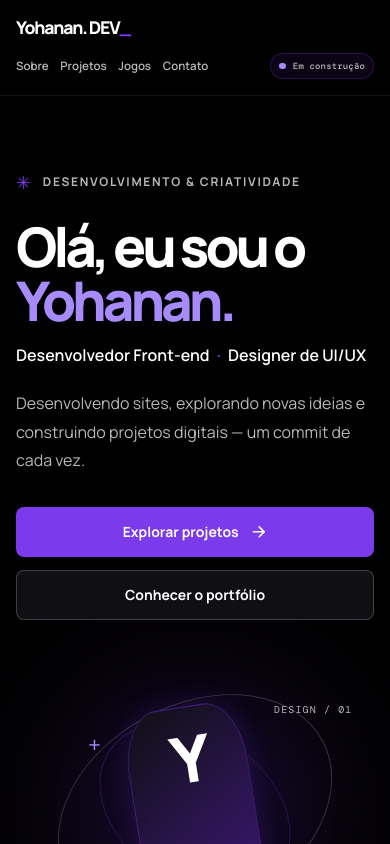
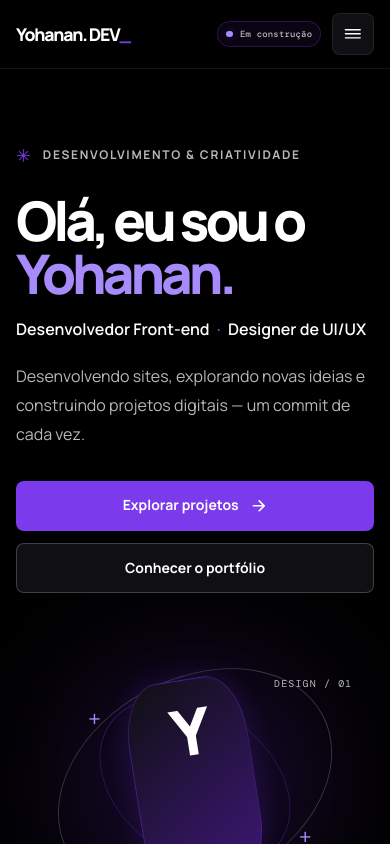
Before and after one commit to xtaz7c/portfolio, a React (Vite) app: page / in a window 390 px wide. Shown: the top 844 px of the page. Built offline with nearby package versions, Linux system fonts and the light colour scheme.

Commit message:
feat: add accessible responsive header navigation

```diff
--- a/src/components/Header/Header.css
+++ b/src/components/Header/Header.css
@@ -1,10 +1,11 @@
 .header {
+   position: relative;
    width: min(100% - 3rem, var(--content-width));
    min-height: 76px;
    display: flex;
    align-items: center;
    justify-content: space-between;
-   gap: 2rem;
+   gap: clamp(1rem, 3vw, 2rem);
    margin-inline: auto;
 }
 
@@ -24,23 +25,51 @@
    display: flex;
    align-items: center;
    justify-content: flex-end;
-   gap: clamp(1rem, 3vw, 2.25rem);
+   gap: 1rem;
 }
 
-@media (max-width: 560px) {
+.menu-toggle {
+   display: none;
+   width: 2.65rem;
+   height: 2.65rem;
+   align-items: center;
+   justify-content: center;
+   border: 1px solid var(--border-04);
+   border-radius: var(--radius-md);
+   background: var(--bg-02);
+   color: var(--text-01);
+   font-size: 1.35rem;
+   cursor: pointer;
+}
+
+.menu-toggle:hover {
+   border-color: var(--hl-01-transparent);
+   color: var(--hl-02);
+}
+
+.menu-toggle:focus-visible {
+   outline: 2px solid var(--color-focus);
+   outline-offset: 3px;
+}
+
+@media (max-width: 760px) {
    .header {
       width: min(100% - 2rem, var(--content-width));
       min-height: 68px;
-      align-items: flex-start;
-      flex-direction: column;
-      justify-content: center;
-      gap: 0.6rem;
-      padding-block: 0.8rem;
+      gap: 0.75rem;
    }
 
    .header-right {
-      width: 100%;
-      justify-content: space-between;
-      gap: 0.75rem;
+      gap: 0.65rem;
+   }
+
+   .menu-toggle {
+      display: inline-flex;
    }
 }
+
+@media (prefers-reduced-motion: reduce) {
+   .menu-toggle {
+      transition: none;
+   }
+}
--- a/src/components/Header/Header.tsx
+++ b/src/components/Header/Header.tsx
@@ -1,16 +1,48 @@
+import { useEffect, useState } from "react";
+import { closeOutline, menuOutline } from "ionicons/icons";
+import Icon from "../Icon/Icon";
 import StatusPill from "../StatusPill/StatusPill";
 import Navegation from "../Navegation/Navegation";
 import "./Header.css";
 
 function Header() {
+   const [menuOpen, setMenuOpen] = useState(false);
+
+   useEffect(() => {
+      if (!menuOpen) return;
+
+      const handleKeyDown = (event: KeyboardEvent) => {
+         if (event.key === "Escape") {
+            setMenuOpen(false);
+         }
+      };
+
+      window.addEventListener("keydown", handleKeyDown);
+      return () => window.removeEventListener("keydown", handleKeyDown);
+   }, [menuOpen]);
+
+   const closeMenu = () => setMenuOpen(false);
+
    return (
       <header className="header">
-         <a className="brand" href="#inicio" aria-label="Yohanan DEV, início">
+         <a className="brand" href="#inicio" onClick={closeMenu} aria-label="Yohanan DEV, início">
             Yohanan. DEV<span>_</span>
          </a>
+
+         <Navegation isOpen={menuOpen} onNavigate={closeMenu} />
+
          <div className="header-right">
-            <Navegation />
             <StatusPill label="Em construção" />
+            <button
+               className="menu-toggle"
+               type="button"
+               aria-label={menuOpen ? "Fechar menu" : "Abrir menu"}
+               aria-expanded={menuOpen}
+               aria-controls="main-navigation"
+               onClick={() => setMenuOpen((open) => !open)}
+            >
+               <Icon icon={menuOpen ? closeOutline : menuOutline} />
+            </button>
          </div>
       </header>
    );
--- a/src/components/Navegation/Navegation.css
+++ b/src/components/Navegation/Navegation.css
@@ -38,14 +38,57 @@
    transform-origin: left;
 }
 
-@media (max-width: 560px) {
+@media (max-width: 760px) {
    .navegation {
-      flex: 1;
-      justify-content: flex-start;
-      gap: clamp(0.65rem, 3vw, 1.2rem);
+      position: absolute;
+      z-index: 30;
+      top: calc(100% + 0.5rem);
+      right: 0;
+      left: 0;
+      display: flex;
+      flex-direction: column;
+      align-items: stretch;
+      gap: 0.2rem;
+      padding: 0.55rem;
+      border: 1px solid var(--border-04);
+      border-radius: var(--radius-lg);
+      background: var(--bg-02);
+      box-shadow: var(--shadow-01);
+      opacity: 0;
+      visibility: hidden;
+      pointer-events: none;
+      transform: translateY(-0.4rem);
+      transition:
+         opacity var(--transition-fast),
+         transform var(--transition-fast),
+         visibility var(--transition-fast);
+   }
+
+   .navegation.is-open {
+      opacity: 1;
+      visibility: visible;
+      pointer-events: auto;
+      transform: translateY(0);
    }
 
    .navegation__link {
-      font-size: 0.72rem;
+      padding: 0.8rem 0.9rem;
+      border-radius: var(--radius-md);
+      font-size: var(--font-size-sm);
+   }
+
+   .navegation__link:hover,
+   .navegation__link:focus-visible {
+      background: var(--hl-02-transparent);
+   }
+
+   .navegation__link::after {
+      content: none;
    }
 }
+
+@media (prefers-reduced-motion: reduce) {
+   .navegation {
+      transition: none;
+   }
+}
--- a/src/components/Navegation/Navegation.tsx
+++ b/src/components/Navegation/Navegation.tsx
@@ -1,12 +1,21 @@
 import "./Navegation.css";
 
-function Navegation() {
+type NavegationProps = {
+   isOpen: boolean;
+   onNavigate: () => void;
+};
+
+function Navegation({ isOpen, onNavigate }: NavegationProps) {
    return (
-      <nav className="navegation" aria-label="Navegação principal">
-         <a className="navegation__link" href="#sobre">Sobre</a>
-         <a className="navegation__link" href="#sites">Projetos</a>
-         <a className="navegation__link" href="#jogos">Jogos</a>
-         <a className="navegation__link" href="#contato">Contato</a>
+      <nav
+         id="main-navigation"
+         className={isOpen ? "navegation is-open" : "navegation"}
+         aria-label="Navegação principal"
+      >
+         <a className="navegation__link" href="#sobre" onClick={onNavigate}>Sobre</a>
+         <a className="navegation__link" href="#sites" onClick={onNavigate}>Projetos</a>
+         <a className="navegation__link" href="#jogos" onClick={onNavigate}>Jogos</a>
+         <a className="navegation__link" href="#contato" onClick={onNavigate}>Contato</a>
       </nav>
    );
 }
```
